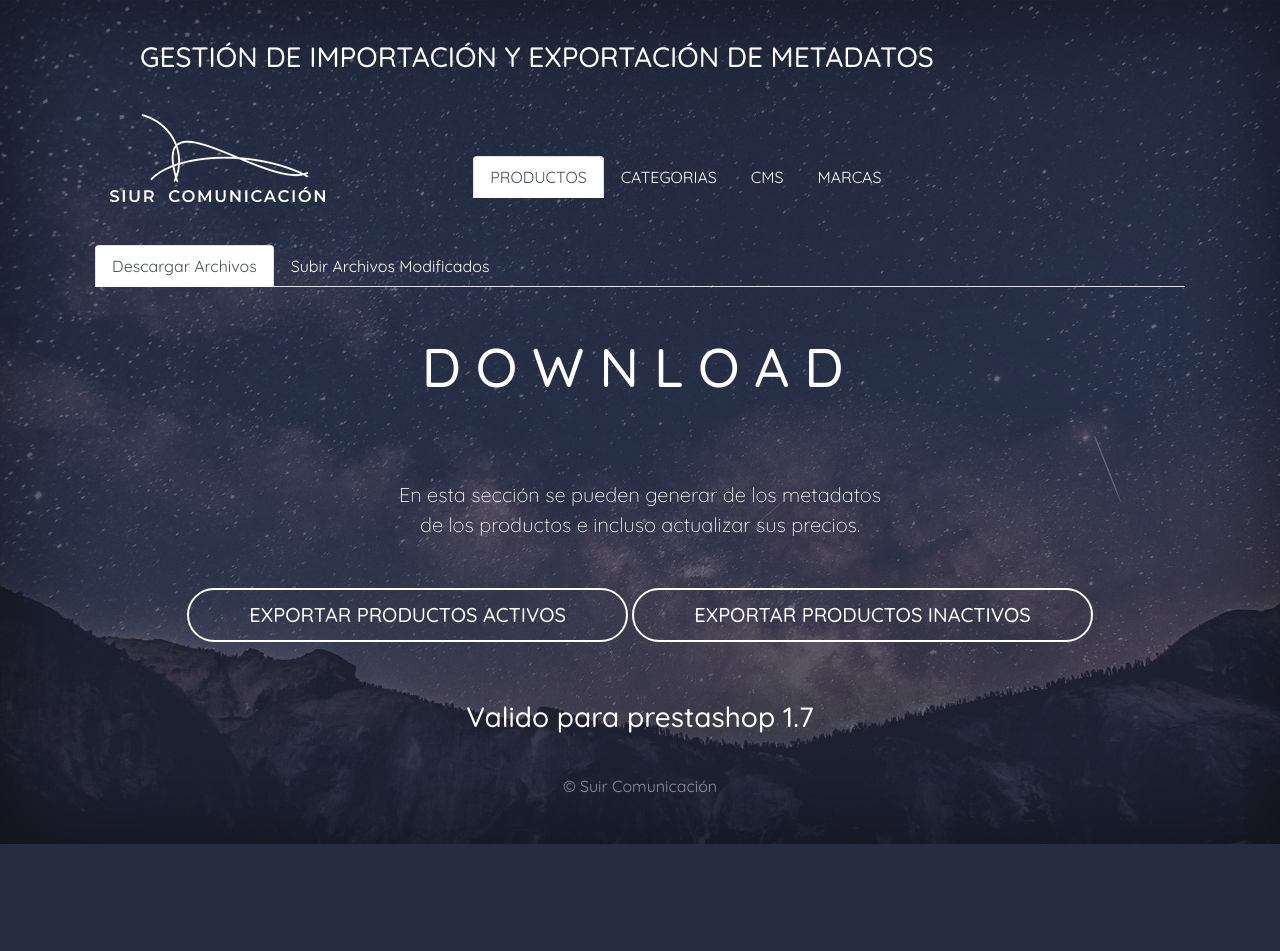
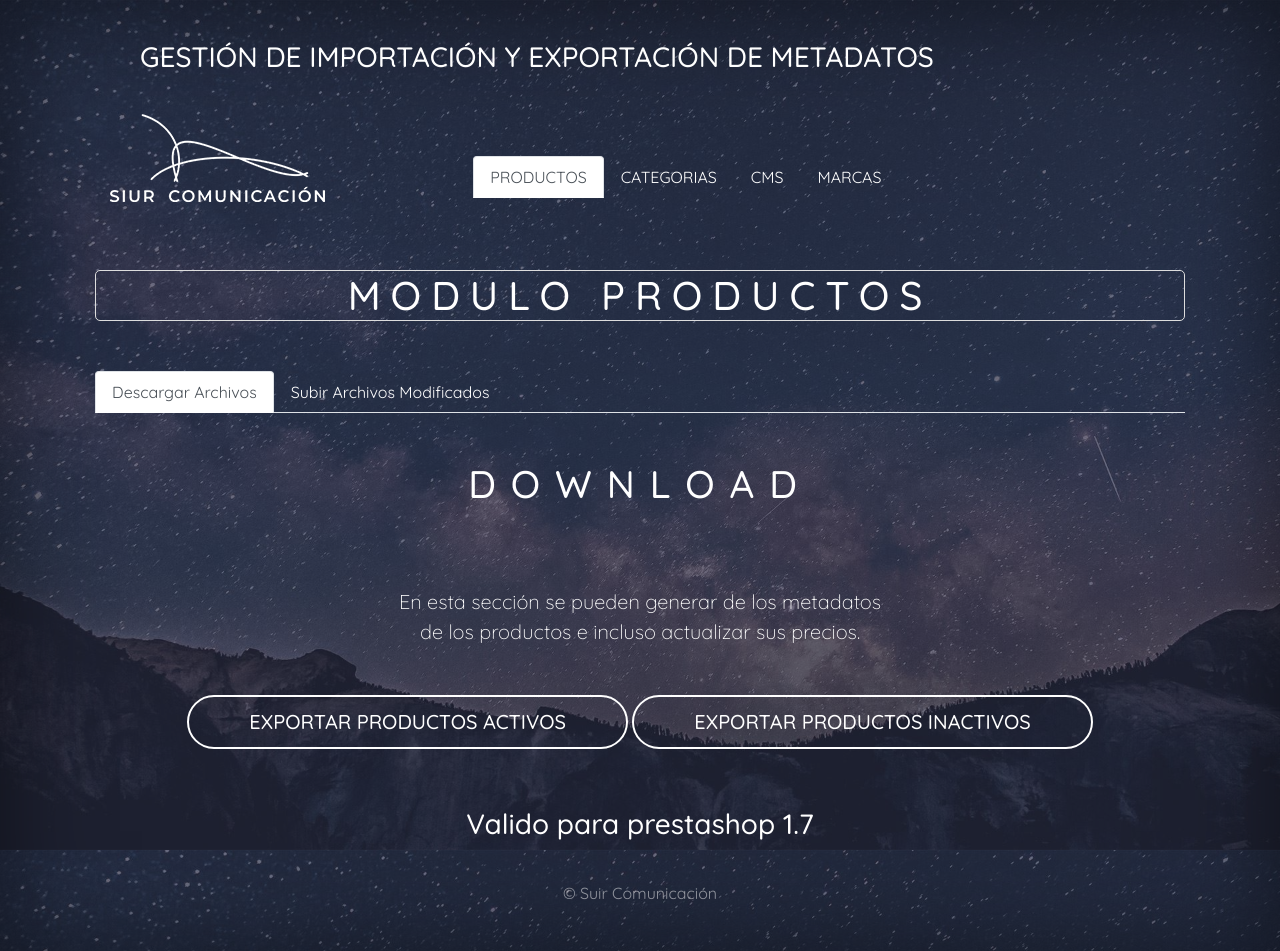
Before and after one commit to gaelrosx/prestashop_tools, a PHP site: page / in a window 1280 px wide. Before the commit the page ends 844 px from the top, so only its background shows below. Run offline with PHP 8.4, Linux system fonts and the light colour scheme; some libraries are stand-ins or nearby versions.

Commit message:
agregando titulos a los modulos

```diff
--- a/css/style.css
+++ b/css/style.css
@@ -71,6 +71,15 @@ body {
 .nav-masthead .nav-link {
   display: inline-block; }
 
+.title-module {
+    border: solid 1px #ddd;
+    border-radius: 5px;
+    height: 51px;
+    margin: 25px 0px 50px 0px;
+    letter-spacing: 10px;
+}
+
+
 @media (min-width: 768px) {
   .masthead-brand {
     float: left; }
@@ -98,7 +107,7 @@ body {
 
 @media (min-width: 768px) {
   .cover-heading {
-    font-size: 3.4rem;
+    font-size: 2.4rem;;
     letter-spacing: 15px; } }
 
 .cover-copy {
--- a/includes/html_tab_categories.php
+++ b/includes/html_tab_categories.php
@@ -1,4 +1,10 @@
 <div class="tab-pane fade show" id="categories-content" role="tabpanel" aria-labelledby="categories-tab">
+    <div class="row">
+        <div class="col-md-12">
+            <h1 class="title-module"> MODULO CATEGORIAS</h1>
+        </div>
+    </div>
+
     <ul class="nav nav-tabs" id="ul-categories" role="tablist">
         <li class="nav-item" role="presentation">
             <a class="nav-link active" id="download-categories-tab" data-toggle="tab" href="#download-categories-files" role="tab" aria-controls="download-categories-files" aria-selected="true">Descargar Archivos</a>
--- a/includes/html_tab_cms.php
+++ b/includes/html_tab_cms.php
@@ -1,4 +1,10 @@
 <div class="tab-pane fade show" id="cms-content" role="tabpanel" aria-labelledby="cms-tab">
+    <div class="row">
+        <div class="col-md-12">
+            <h1 class="title-module"> MODULO CMS</h1>
+        </div>
+    </div>
+
     <ul class="nav nav-tabs" id="ul-cms" role="tablist">
         <li class="nav-item" role="presentation">
             <a class="nav-link active" id="download-cms-tab" data-toggle="tab" href="#download-cms-files" role="tab" aria-controls="download-cms-files" aria-selected="true">Descargar Archivos</a>
--- a/includes/html_tab_manufacturer.php
+++ b/includes/html_tab_manufacturer.php
@@ -1,4 +1,10 @@
 <div class="tab-pane fade show" id="manufacturer-content" role="tabpanel" aria-labelledby="manufacturer-tab">
+    <div class="row">
+        <div class="col-md-12">
+            <h1 class="title-module"> MODULO MARCAS</h1>
+        </div>
+    </div>
+
     <ul class="nav nav-tabs" id="ul-manufacturer" role="tablist">
         <li class="nav-item" role="presentation">
             <a class="nav-link active" id="download-manufacturer-tab" data-toggle="tab" href="#download-manufacturer-files" role="tab" aria-controls="download-manufacturer-files" aria-selected="true">Descargar Archivos</a>
--- a/includes/html_tab_products.php
+++ b/includes/html_tab_products.php
@@ -1,4 +1,12 @@
+
+
+
 <div class="tab-pane fade show active" id="products-content" role="tabpanel" aria-labelledby="products-tab">
+    <div class="row">
+        <div class="col-md-12">
+            <h1 class="title-module"> MODULO PRODUCTOS</h1>
+        </div>
+    </div>
 
     <ul class="nav nav-tabs" id="ul_products" role="tablist">
         <li class="nav-item" role="presentation">
```
Also changed, not shown: producs.php (deleted).
